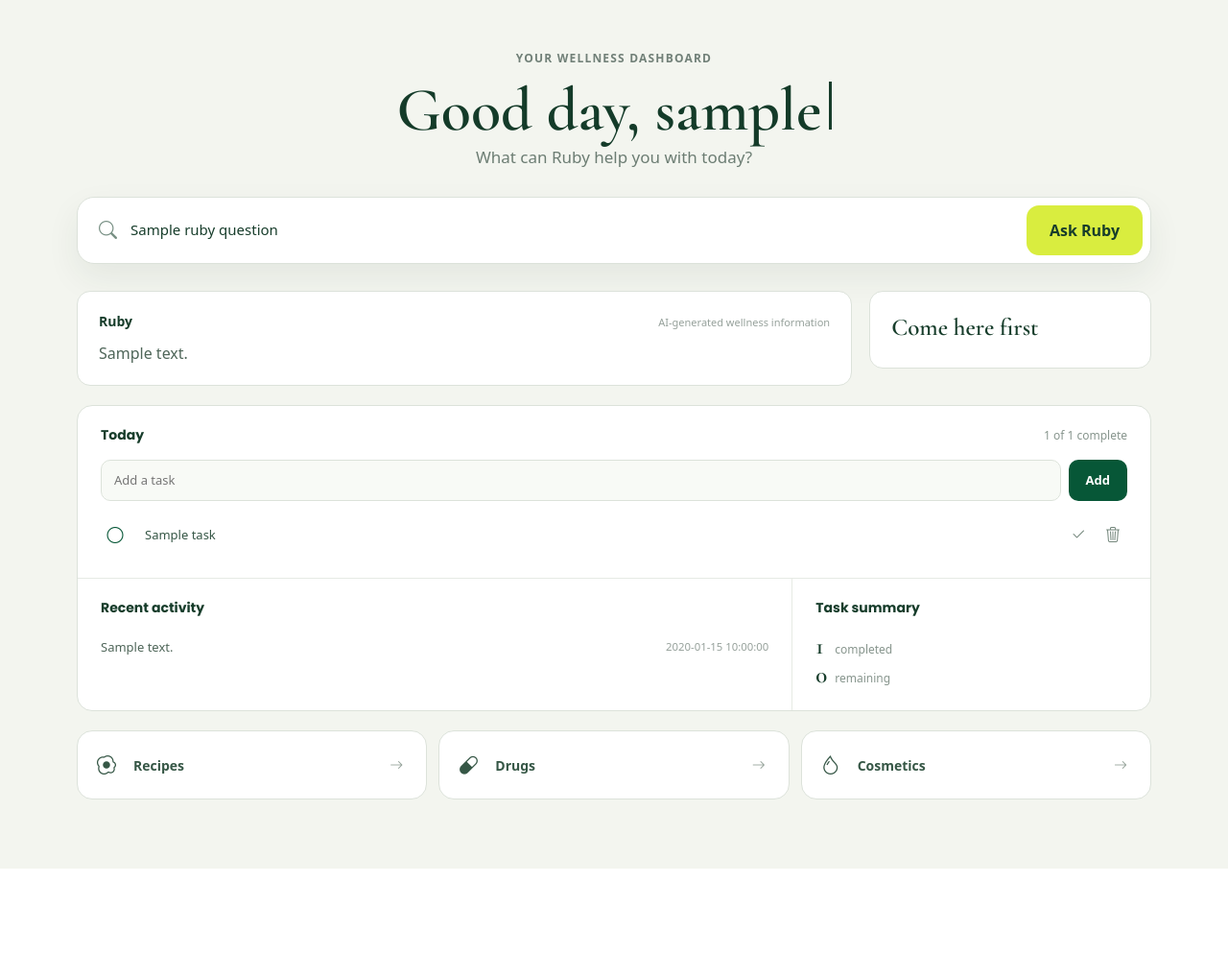
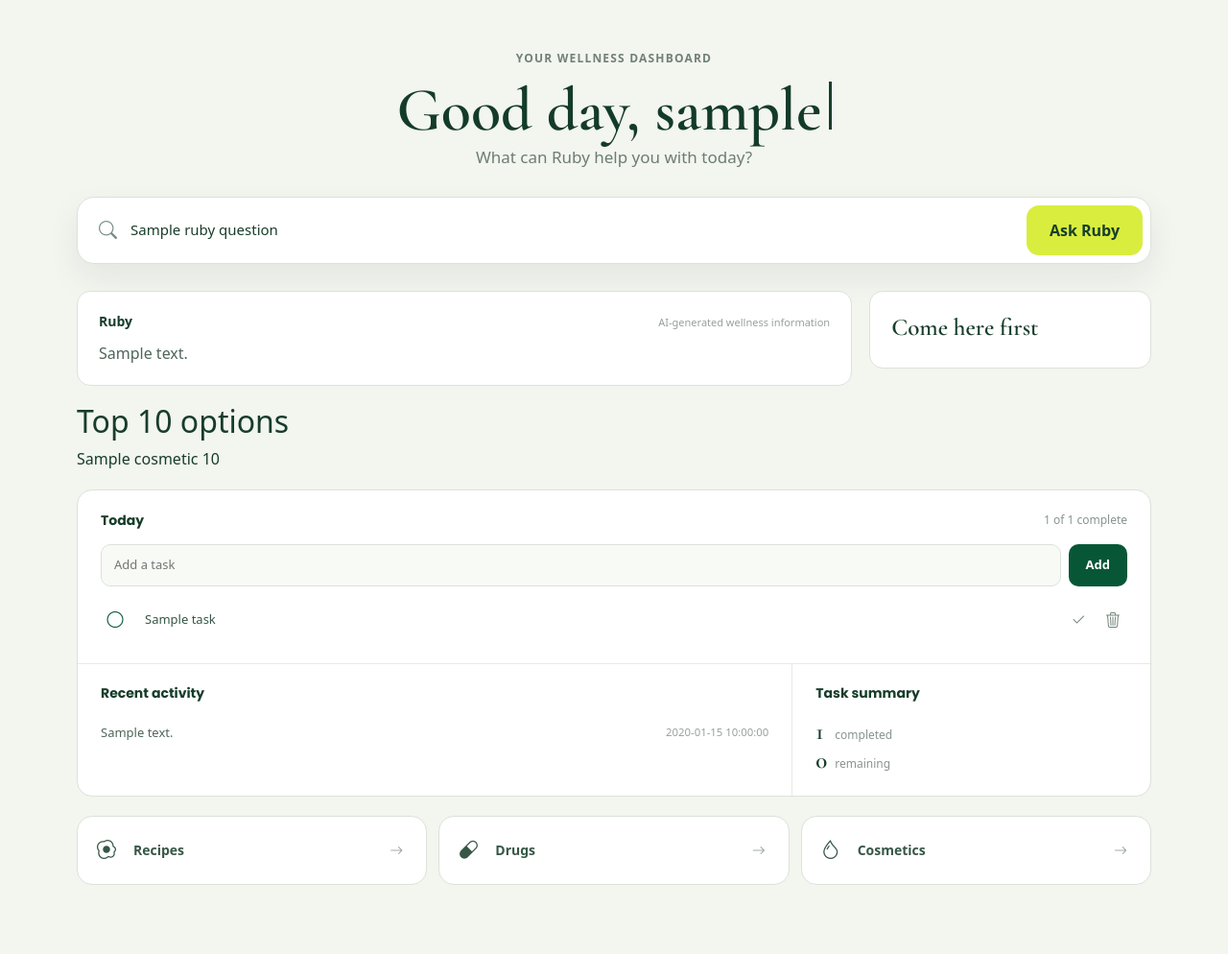
Before and after one commit to Ruby-Project-SEO/Ruby, a Flask app: template templates/welcome.html in a window 1280 px wide. Shown: the part 77-1071 px from the top of the page at 96% size. Before the commit the page ends 982 px from the top, so only its background shows below. Run offline with Flask 3, Linux system fonts and the light colour scheme; the template is opened without the code that fills it: most values are stand-ins (such as "Sample title", 1, 10 or a date in 2020).

Commit message:
added search stuff to flask

```diff
--- a/app.py
+++ b/app.py
@@ -11,6 +11,14 @@ from flask_behind_proxy import FlaskBehindProxy
 from google import genai
 from google.genai import errors, types
 from pydantic import BaseModel, Field
+
+from ruby import (generate_food_remedies,
+                  generate_drug_remedies,
+                  generate_cosmetic_remedies,
+                  select_item,
+                  show_db,
+                  delete_saved,
+                  get_link)
 
 app = Flask(__name__)
 proxied = FlaskBehindProxy(app)
@@ -125,12 +133,16 @@ def get_dashboard_context():
         context['ruby_question'] = ruby_response['question']
         context['ruby_answer'] = ruby_response['answer']
         context['ruby_ranking'] = json.loads(ruby_response['ranking'])
+        context['ruby_options'] = session.get('ruby_options', [])
+        context['ruby_category'] = session.get('ruby_category')
     ruby_error = session.pop('ruby_error', None)
     error_question = session.pop('ruby_error_question', None)
     if ruby_error:
         context['ruby_error'] = ruby_error
         context['ruby_question'] = error_question
         context.pop('ruby_answer', None)
+
+
     return context
 
 def render_dashboard(**extra_context):
@@ -203,6 +215,19 @@ def ask_ruby():
         ranking = list(dict.fromkeys(guidance.ranked_categories))
         ranking.extend(category for category in ('food', 'drugs', 'cosmetics') if category not in ranking)
         answer = guidance.answer or 'Ruby could not generate a response. Please try again.'
+
+        top_category = ranking[0]
+        if top_category == 'food':
+          options = generate_food_remedies(question)
+        elif top_category == 'drugs':
+          options = generate_drug_remedies(question)
+        else:
+          options = generate_cosmetic_remedies(question)
+
+        session['ruby_options'] = options
+        session['ruby_category'] = top_category
+
+
         user_id = get_user_id()
         with get_database() as connection:
             connection.execute(
@@ -232,6 +257,8 @@ def ask_ruby():
         session['ruby_error'] = 'Ruby could not answer right now. Please try again shortly.'
         session['ruby_error_question'] = question
         return redirect(url_for('home'))
+
+
 
 @app.post('/tasks')
 def add_task():
--- a/ruby.py
+++ b/ruby.py
@@ -58,14 +58,13 @@ def get_food_price(food_id):
 
 
 
-def search_drug(drug):
+def search_drug(drug, price):
     response = requests.get(drugurl,
                             params={"search": f"openfda.brand_name:{drug}",
                                     "limit": 1})
 
     drug_status = response.json()
 
-    price = generate_price(drug)
 
     if "results" not in drug_status:
         return None
@@ -85,7 +84,7 @@ def search_drug(drug):
 
 
 
-def search_cosmetics(cosmetic):
+def search_cosmetics(cosmetic, price):
   response = requests.get(cosmeticurl,
                           params={"search_terms": cosmetic,
                                   "json": 1,
@@ -93,7 +92,6 @@ def search_cosmetics(cosmetic):
 
   cosmetic_status = response.json()
 
-  price = generate_price(cosmetic)
 
   if "products" not in cosmetic_status:
     return None
@@ -171,7 +169,8 @@ def get_link(item):
 def generate_food_remedies(issue):
   #prompt for gemini, modify it here
   prompt = f"""
-  Given an issue, generate the 10 best foods in a comma separated list to help the person with that issue.
+  Given an issue, generate a list of 10 foods in a comma separated list to help the person with that issue.
+  These foods must be available from the spoonacular API.
   Issue: {issue}
   """
 
@@ -195,7 +194,7 @@ def generate_food_remedies(issue):
 def generate_drug_remedies(issue):
   #prompt for gemini, modify it here
   prompt = f"""
-  Given an issue, generate the 10 best drugs in a comma separated list to help the person with that issue.
+  Given an issue, generate a list of the 10 best drugs in a comma separated list to help the person with that issue.
   Issue: {issue}
   """
 
@@ -208,18 +207,22 @@ def generate_drug_remedies(issue):
 
   all_results = []
 
+  prices = generate_price(drugs)
+
   for drug in drugs:
-    result = search_drug(drug)
+    price = prices.get(drug, "N/A")
+    result = search_drug(drug, price)
     if result:
       all_results.extend(result)
 
   return all_results
 
-def generate_cosmetic_remedy(issue):
+def generate_cosmetic_remedies(issue):
   #prompt for gemini, modify it here
   prompt = f"""
   Given an issue, generate the 10 best cosmetics in a comma separated list to help the person with that issue.
   Don't give any explanation or anything else besides the comma separated list.
+  These cosmetics must be available from the open beauty facts API.
   Issue: {issue}
   """
 
@@ -232,26 +235,38 @@ def generate_cosmetic_remedy(issue):
 
   all_results = []
 
+  prices = generate_price(cosmetics)
+
   for cosmetic in cosmetics:
-    result = search_cosmetics(cosmetic)
+    price = prices.get(cosmetic, "N/A")
+    result = search_cosmetics(cosmetic, price)
     if result:
       all_results.extend(result)
 
   return all_results
 
 
-def generate_price(item):
+def generate_price(items):
   prompt = f"""
   Given an item, generate the most common price this item would be listed at in USD.
-  Don't give any explanation or any other words other than just the price excluding the "$" symbol.
-  Item: {item}
+  Answer with only a comma separated list of numbers, in the exact same order as the
+  items given with no dollar signs, no other words, and no item names
+  Item: {", ".join(items)}
   """
 
   resp = client.models.generate_content(
       model="gemini-2.5-flash",
       contents=prompt
   )
-  try:
-    return float(resp.text.strip())
-  except ValueError:
-    return "N/A"
+
+  prices = resp.text.split(",")
+  prices = [price.strip() for price in prices]
+
+  price_list = {}
+
+  for item, price in zip(items, prices):
+    try:
+      price_list[item] = float(price)
+    except ValueError:
+      price_list[item] = "N/A"
+  return price_list
--- a/templates/welcome.html
+++ b/templates/welcome.html
@@ -46,6 +46,19 @@
                     {% endfor %}
                 </div>
             </aside>
+            {% if ruby_options %}
+            <section class="ruby-options">
+              <h2>Top {{ ruby_category }} options</h2>
+              <div class="option-list">
+                {% for item in ruby_options %}
+                <div class="remedy-card">
+                  <span>{{ item.get('Food') or item.get('Drug') or item.get('Cosmetic') }}</span>
+                  <span>{{ item.Price }}</span>
+                </div>
+                {% endfor %}
+              </div>
+            </section>
+            {% endif %}
             {% endif %}
         </div>
         {% endif %}
```
